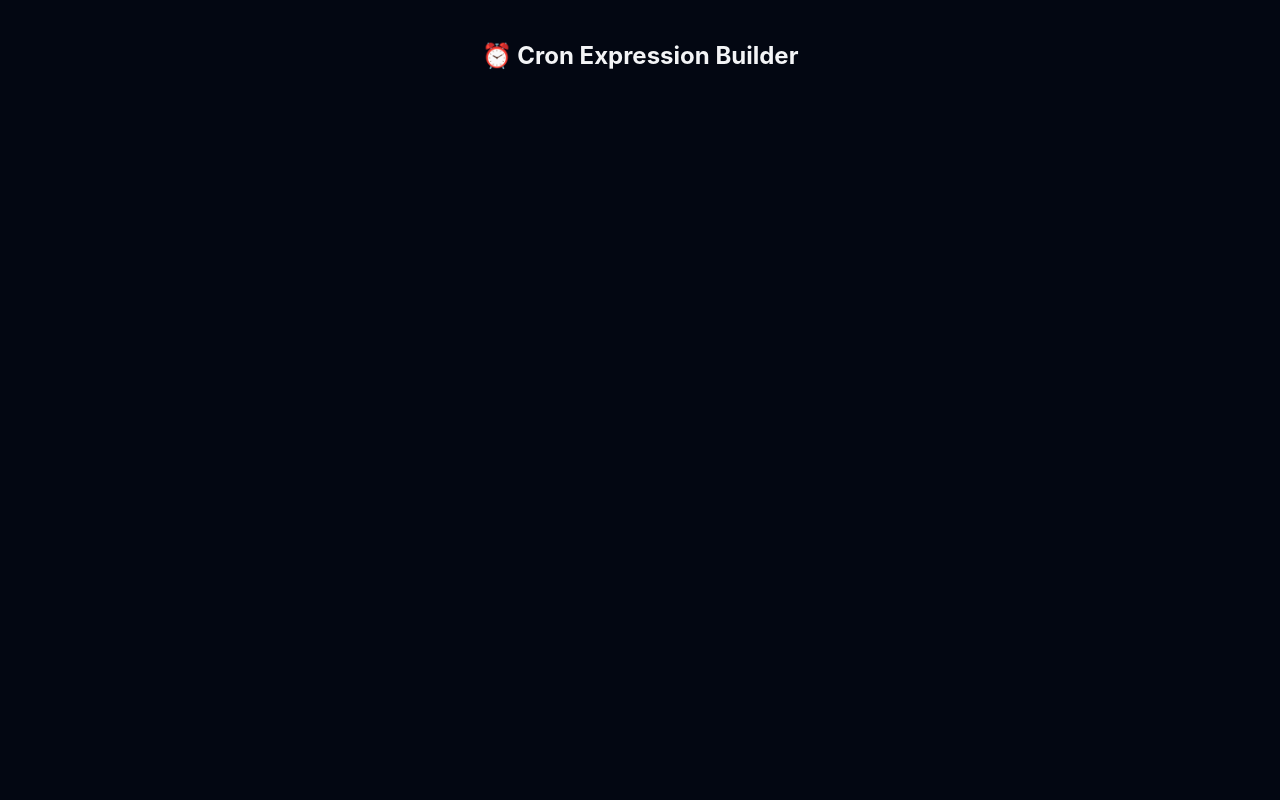
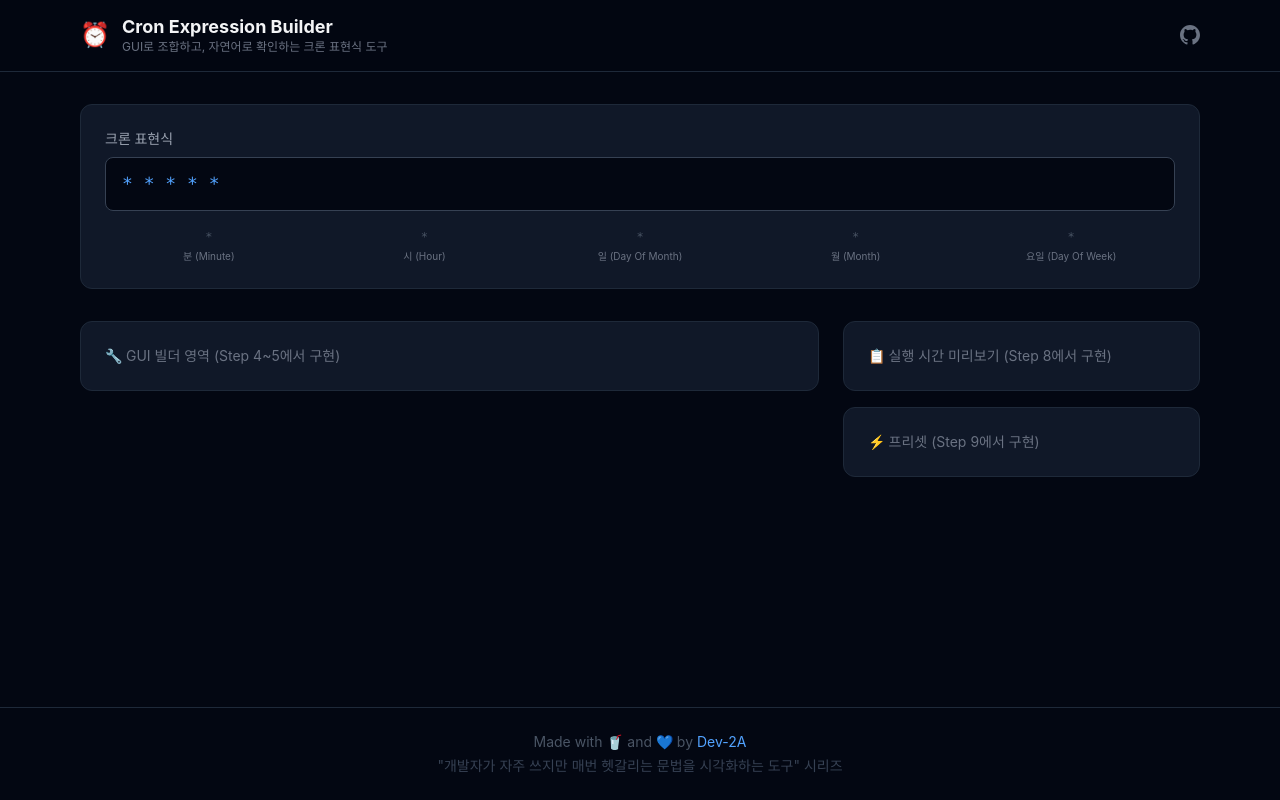
Before and after one commit to Dev-2A/cron-expression-builder, a React (Vite) app: page / in a window 1280 px wide. Built offline with nearby package versions, Linux system fonts and the light colour scheme.

Commit message:
🏗️ 디렉토리 구조 스캐폴딩 + 전역 레이아웃 구성

```diff
--- a/src/App.jsx
+++ b/src/App.jsx
@@ -1,9 +1,41 @@
+import { useState } from "react";
+import Header from "./components/Layout/Header";
+import Footer from "./components/Layout/Footer";
+import CronInput from "./components/Builder/CronInput";
+
 function App() {
+  const [expression, setExpression] = useState("* * * * *");
+
   return (
-    <div className="min-h-screen bg-gray-950 text-gray-100">
-      <h1 className="text-2xl font-bold text-center pt-10">
-        ⏰ Cron Expression Builder
-      </h1>
+    <div className="min-h-screen bg-gray-950 text-gray-100 flex flex-col">
+      <Header />
+
+      <main className="flex-1 max-w-6xl mx-auto w-full px-4 py-8">
+        {/* 크론 표현식 입력 */}
+        <CronInput expression={expression} onChange={setExpression} />
+
+        {/* 이후 단계에서 채울 영역 */}
+        <div className="grid grid-cols-1 lg:grid-cols-3 gap-6 mt-8">
+          {/* 왼쪽: GUI 빌더 (2/3) */}
+          <div className="lg:col-span-2 space-y-4">
+            <div className="bg-gray-900 rounded-xl border border-gray-800 p-6 text-gray-500 text-sm">
+              🔧 GUI 빌더 영역 (Step 4~5에서 구현)
+            </div>
+          </div>
+
+          {/* 오른쪽: 미리보기 + 프리셋 (1/3) */}
+          <div className="space-y-4">
+            <div className="bg-gray-900 rounded-xl border border-gray-800 p-6 text-gray-500 text-sm">
+              📋 실행 시간 미리보기 (Step 8에서 구현)
+            </div>
+            <div className="bg-gray-900 rounded-xl border border-gray-800 p-6 text-gray-500 text-sm">
+              ⚡ 프리셋 (Step 9에서 구현)
+            </div>
+          </div>
+        </div>
+      </main>
+
+      <Footer />
     </div>
   );
 }
--- /dev/null
+++ b/src/components/Builder/CronInput.jsx
@@ -0,0 +1,36 @@
+import { FIELD_LABELS, FIELD_NAMES } from "../../constants/cronFields";
+
+export default function CronInput({ expression, onChange }) {
+  const fields = expression.split(" ");
+
+  return (
+    <div className="bg-gray-900 rounded-xl border border-gray-800 p-6">
+      {/* 전체 표현식 입력 */}
+      <label className="block text-sm font-medium text-gray-400 mb-2">
+        크론 표현식
+      </label>
+      <input
+        type="text"
+        value={expression}
+        onChange={(e) => onChange(e.target.value)}
+        className="w-full bg-gray-950 border border-gray-700 rounded-lg px-4 py-3 text-lg font-mono text-blue-400 focus:outline-none focus:border-blue-500 focus:ring-1 focus:ring-blue-500 transition-colors"
+        placeholder="* * * * *"
+        spellCheck={false}
+      />
+
+      {/* 각 필드 레이블 */}
+      <div className="grid grid-cols-5 gap-2 mt-3">
+        {FIELD_NAMES.map((name, i) => (
+          <div key={name} className="text-center">
+            <span className="text-xs text-gray-600 font-mono">
+              {fields[i] || "*"}
+            </span>
+            <p className="text-[10px] text-gray-500 mt-0.5">
+              {FIELD_LABELS[name]}
+            </p>
+          </div>
+        ))}
+      </div>
+    </div>
+  );
+}
--- /dev/null
+++ b/src/components/Layout/Footer.jsx
@@ -0,0 +1,22 @@
+export default function Footer() {
+  return (
+    <footer className="border-t border-gray-800 mt-12">
+      <div className="max-w-6xl mx-auto px-4 py-6 text-center text-sm text-gray-600">
+        <p>
+          Made with 🥤 and 💙 by{" "}
+          <a
+            href="https://github.com/Dev-2A"
+            target="_blank"
+            rel="noopener noreferrer"
+            className="text-blue-400 hover:text-blue-300 transition-colors"
+          >
+            Dev-2A
+          </a>
+        </p>
+        <p className="mt-1 text-gray-700">
+          "개발자가 자주 쓰지만 매번 헷갈리는 문법을 시각화하는 도구" 시리즈
+        </p>
+      </div>
+    </footer>
+  );
+}
--- /dev/null
+++ b/src/components/Layout/Header.jsx
@@ -0,0 +1,31 @@
+export default function Header() {
+  return (
+    <header className="border-b border-gray-800 bg-gray-950/80 backdrop-blur-sm sticky top-0 z-50">
+      <div className="max-w-6xl mx-auto px-4 py-4 flex items-center justify-between">
+        <div className="flex items-center gap-3">
+          <span className="text-2xl">⏰</span>
+          <div>
+            <h1 className="text-lg font-bold text-gray-100 leading-tight">
+              Cron Expression Builder
+            </h1>
+            <p className="text-xs text-gray-500">
+              GUI로 조합하고, 자연어로 확인하는 크론 표현식 도구
+            </p>
+          </div>
+        </div>
+
+        <a
+          href="https://github.com/Dev-2A/cron-expression-builder"
+          target="_blank"
+          rel="noopener noreferrer"
+          className="text-gray-500 hover:text-gray-300 transition-colors"
+          aria-label="GitHub"
+        >
+          <svg className="w-5 h-5" fill="currentColor" viewBox="0 0 24 24">
+            <path d="M12 0C5.374 0 0 5.373 0 12c0 5.302 3.438 9.8 8.207 11.387.599.111.793-.261.793-.577v-2.234c-3.338.726-4.033-1.416-4.033-1.416-.546-1.387-1.333-1.756-1.333-1.756-1.089-.745.083-.729.083-.729 1.205.084 1.839 1.237 1.839 1.237 1.07 1.834 2.807 1.304 3.492.997.107-.775.418-1.305.762-1.604-2.665-.305-5.467-1.334-5.467-5.931 0-1.311.469-2.381 1.236-3.221-.124-.303-.535-1.524.117-3.176 0 0 1.008-.322 3.301 1.23A11.509 11.509 0 0112 5.803c1.02.005 2.047.138 3.006.404 2.291-1.552 3.297-1.23 3.297-1.23.653 1.653.242 2.874.118 3.176.77.84 1.235 1.911 1.235 3.221 0 4.609-2.807 5.624-5.479 5.921.43.372.823 1.102.823 2.222v3.293c0 .319.192.694.801.576C20.566 21.797 24 17.3 24 12c0-6.627-5.373-12-12-12z" />
+          </svg>
+        </a>
+      </div>
+    </header>
+  );
+}
--- /dev/null
+++ b/src/constants/cronFields.js
@@ -0,0 +1,56 @@
+export const FIELD_NAMES = [
+  "minute",
+  "hour",
+  "dayOfMonth",
+  "month",
+  "dayOfWeek",
+];
+
+export const FIELD_LABELS = {
+  minute: "분 (Minute)",
+  hour: "시 (Hour)",
+  dayOfMonth: "일 (Day Of Month)",
+  month: "월 (Month)",
+  dayOfWeek: "요일 (Day Of Week)",
+};
+
+export const FIELD_RANGES = {
+  minute: { min: 0, max: 59, label: "분" },
+  hour: { min: 0, max: 23, label: "시" },
+  dayOfMonth: { min: 1, max: 31, label: "일" },
+  month: { min: 1, max: 12, label: "월" },
+  dayOfWeek: { min: 0, max: 6, label: "요일" },
+};
+
+export const MONTH_NAMES = [
+  "",
+  "1월",
+  "2월",
+  "3월",
+  "4월",
+  "5월",
+  "6월",
+  "7월",
+  "8월",
+  "9월",
+  "10월",
+  "11월",
+  "12월",
+];
+
+export const DAY_NAMES = ["일", "월", "화", "수", "목", "금", "토"];
+
+export const FIELD_TYPES = {
+  EVERY: "every", // *
+  SPECIFIC: "specific", // 1,3,5
+  RANGE: "range", // 1-5
+  STEP: "step", // */5 또는 1-10/2
+};
+
+export const DEFAULT_CRON = {
+  minute: "*",
+  hour: "*",
+  dayOfMonth: "*",
+  month: "*",
+  dayOfWeek: "*",
+};
```
